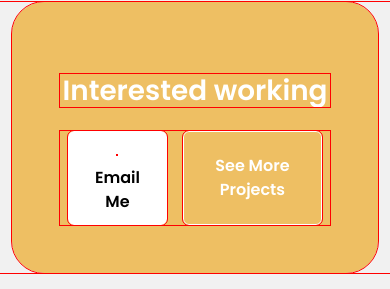
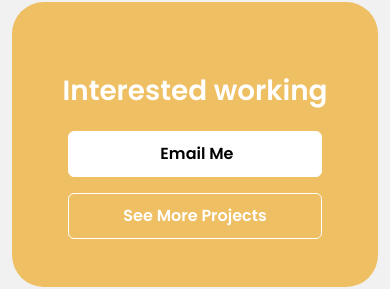
Before and after one commit to antoniocaraballo/ArianaPortfolio, a website: page index.html in a window 390 px wide. Shown: the part 5262-5551 px from the top of the page. Drawn offline with nearby package versions, Linux system fonts and the light colour scheme.

Commit message:
Fix buttons responsivness in interest working section

```diff
--- a/index.html
+++ b/index.html
@@ -273,7 +273,9 @@
           class="bg-primary p-5 rounded-5 border-0 text-light d-flex flex-column flex-md-row justify-content-between"
         >
           <h1 class="font-semi-bold text-center my-4">Interested working</h1>
-          <div class="my-md-4 d-flex justify-content-center">
+          <div
+            class="my-md-4 d-flex flex-column flex-md-row justify-content-center gap-3"
+          >
             <button class="btn btn-light mx-2" type="button">
               <img
                 src="./node_modules/bootstrap-icons/icons/envelope.svg"
--- a/scss/main.scss
+++ b/scss/main.scss
@@ -2,9 +2,9 @@
 
 @import "../node_modules/bootstrap/scss/bootstrap.scss";
 
-* {
-  outline: 1px red solid;
-}
+// * {
+//   outline: 1px red solid;
+// }
 
 .active {
   color: $primary !important;
```
Also changed, not shown: css/main.css.
